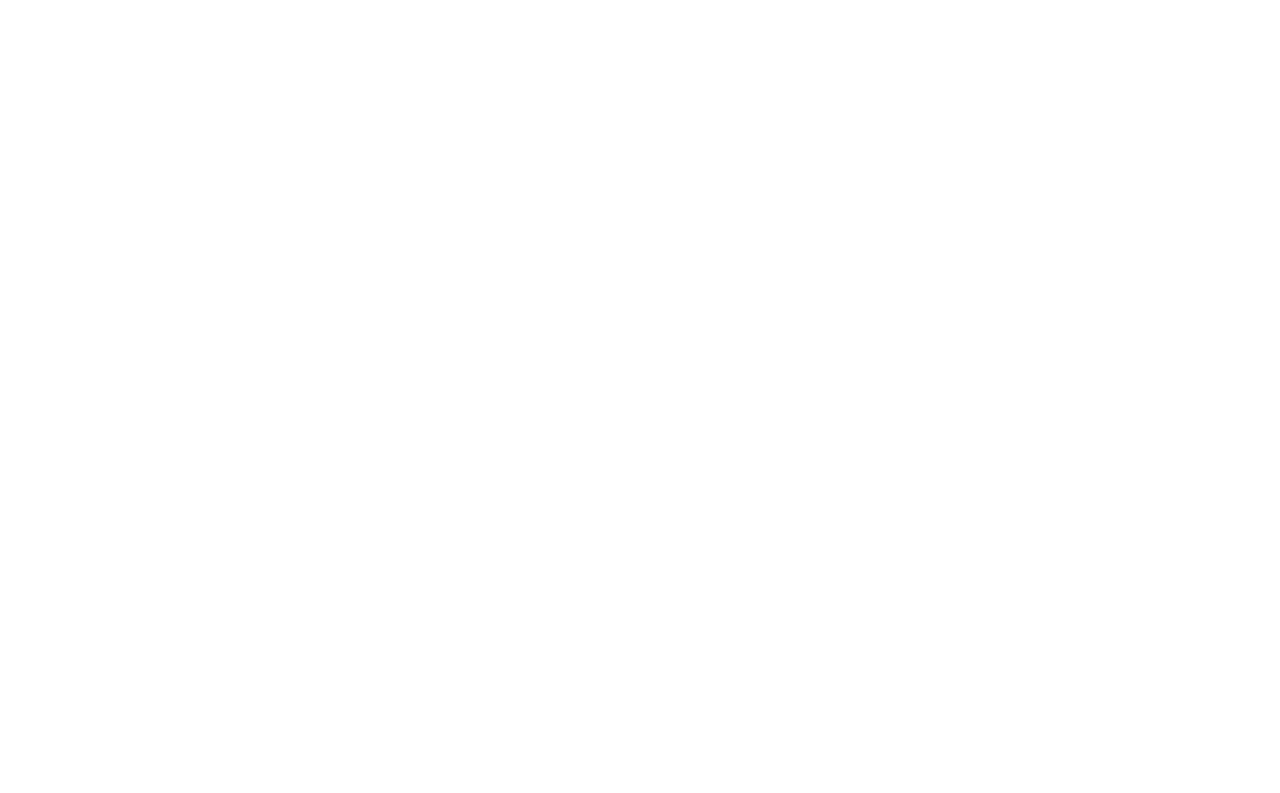
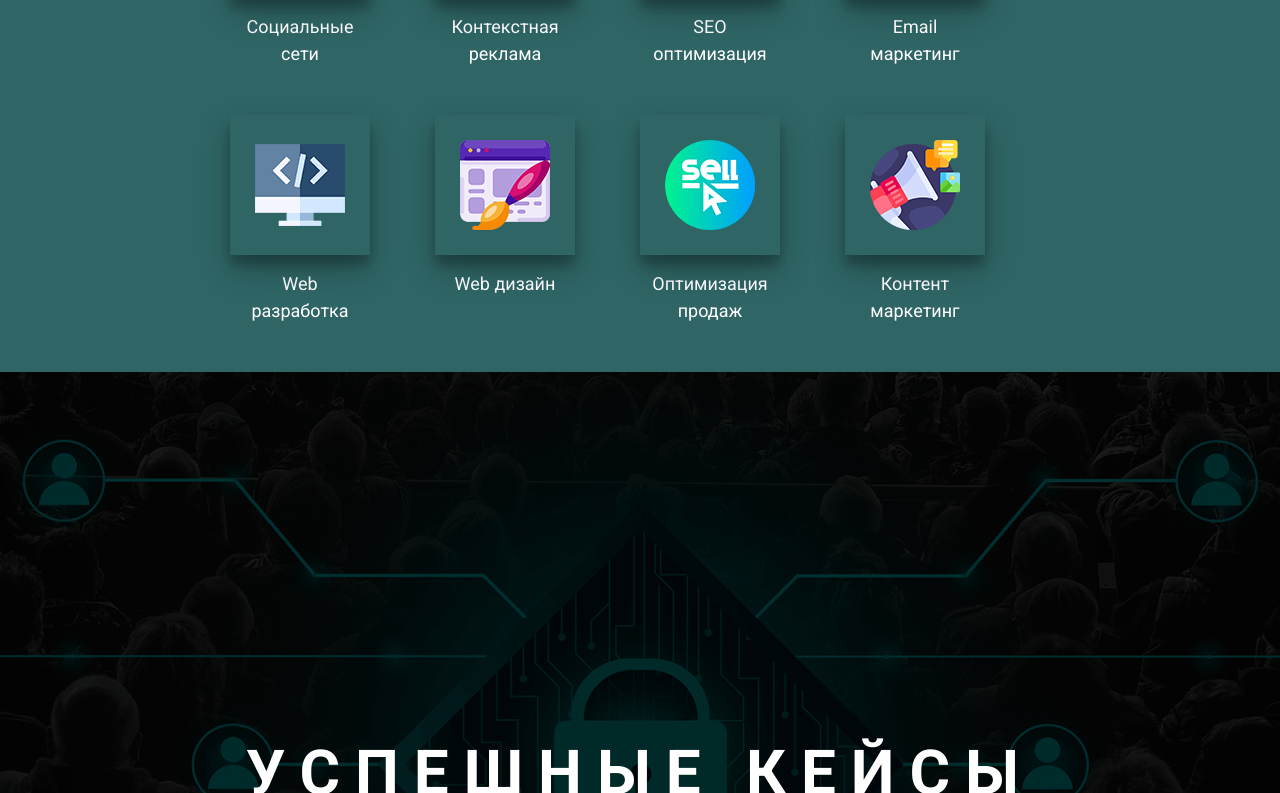
Before and after one commit to PolyakovDen/test2, a Nuxt app: page / in a window 1280 px wide. Shown: the part 1927-2720 px from the top of the page. Before the commit the page ends 1547 px from the top, so only its background shows below. Built offline with nearby package versions, Linux system fonts and the light colour scheme.

Commit message:
add overflow-x hidden

```diff
--- a/pages/index.vue
+++ b/pages/index.vue
@@ -3,11 +3,11 @@
     <Header />
     <VideoBackground />
     <AboutUs />
-<!--    <Services />-->
-<!--    <Cases />-->
-<!--    <Advantages />-->
-<!--    <Form />-->
-<!--    <Footer />-->
+    <Services />
+    <Cases />
+    <Advantages />
+    <Form />
+    <Footer />
   </div>
 </template>
 
```
